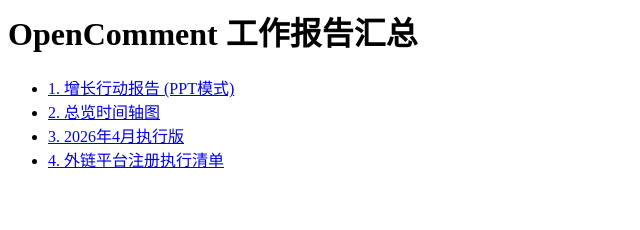
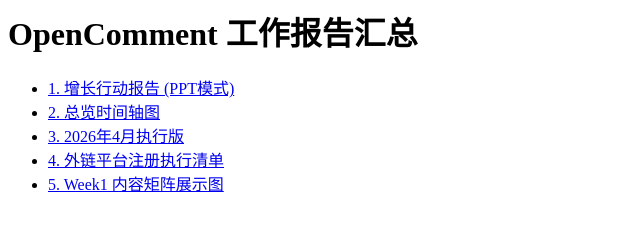
Before and after one commit to xinyun-carina/OpenComment-docs, a plain HTML site: page index.html in a window 1280 px wide. Shown: the whole page, without its empty margins (0-640 px from the left). Drawn offline with Linux system fonts and the light colour scheme.

Commit message:
Update index.html

```diff
--- a/index.html
+++ b/index.html
@@ -4,4 +4,5 @@
     <li><a href="OpenComment-总览时间轴图.html">2. 总览时间轴图</a></li>
     <li><a href="OpenComment-2026年4月执行版.html">3. 2026年4月执行版</a></li>
     <li><a href="OpenComment-2026年4月外链平台注册执行清单.html">4. 外链平台注册执行清单</a></li>
+    <li><a href="OpenComment-Week1 内容矩阵展示图.html">5. Week1 内容矩阵展示图</a></li>
 </ul>
```
